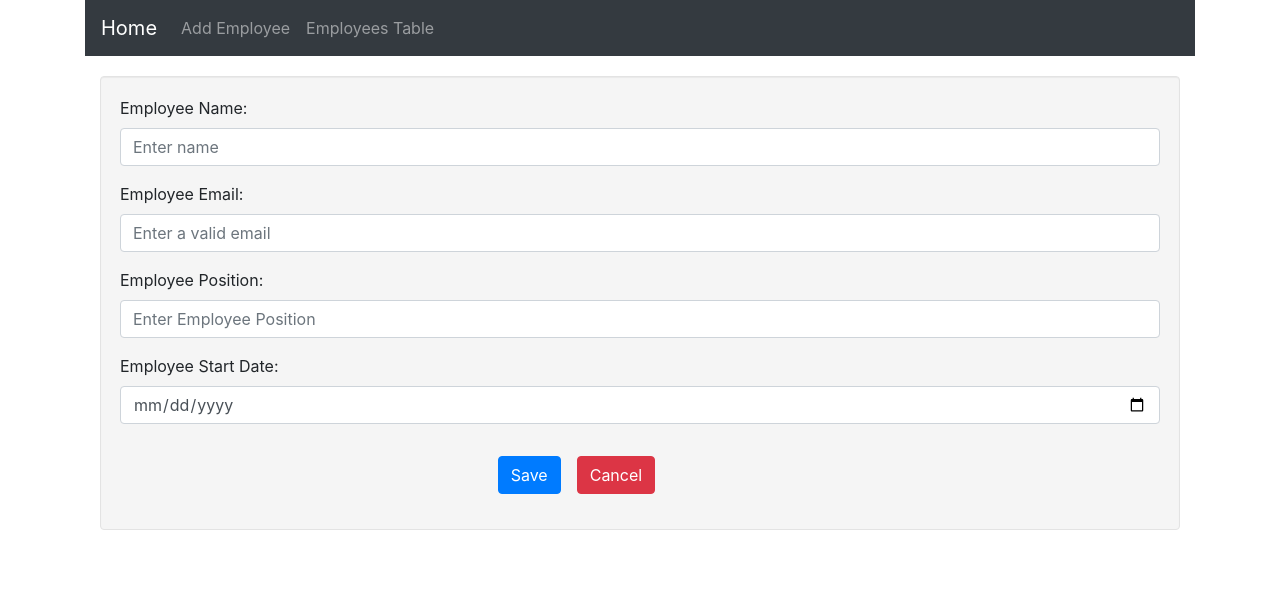
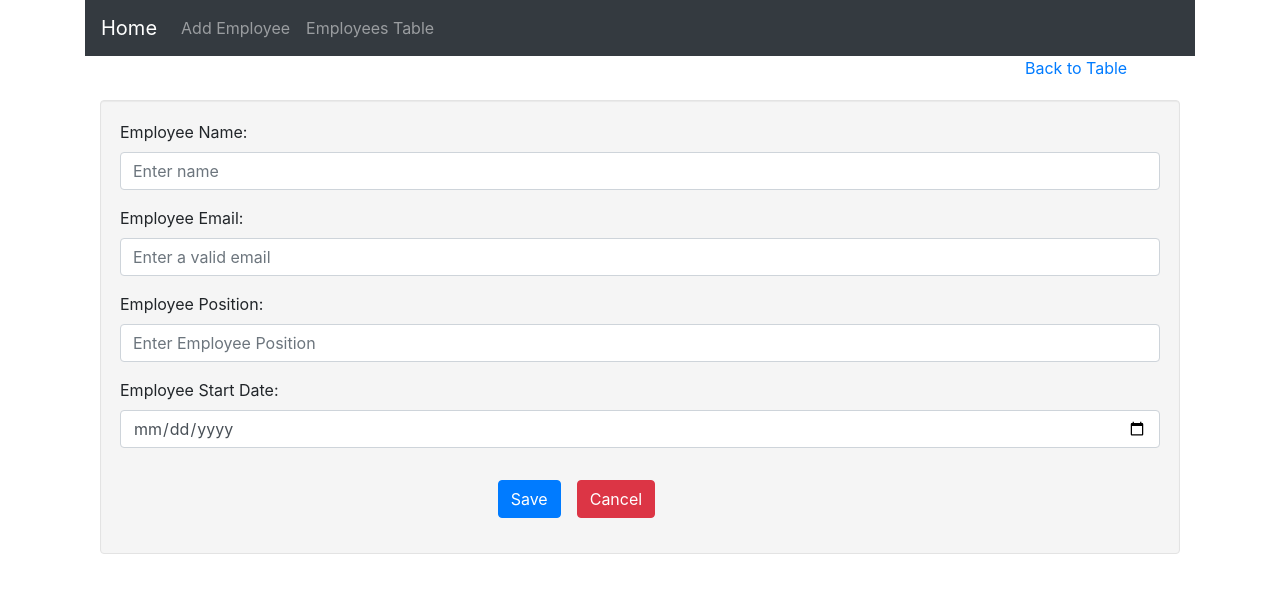
Before and after one commit to johnmcraig/employee-manager, a Vue app in the folder src/EmployeeList/client/: page /employee/update/1 in a window 1280 px wide. Shown: the top 592 px of the page. Built offline with nearby package versions, Linux system fonts and the light colour scheme; no server answers.

Commit message:
Added link to go back to table

```diff
--- a/src/EmployeeList/client/src/components/employees/EmployeeUpdate.vue
+++ b/src/EmployeeList/client/src/components/employees/EmployeeUpdate.vue
@@ -1,6 +1,15 @@
 <template>
     <b-container fluid>
+        <b-row>
+      <b-col
+        md="2"
+        offset-md="10">
+        <router-link :to="{ name: 'EmployeeTable' }">Back to Table</router-link>
+      </b-col>
+    </b-row>
 
+    <b-row>
+      <b-col md="12">
         <b-form @submit.prevent="updateEmployee">
             <b-form-group
                 id="input-group-1"
@@ -68,6 +77,8 @@
             </b-col>
 
         </b-form>
+      </b-col>
+    </b-row>
 
     <b-modal
       ref="alertModal"
```
